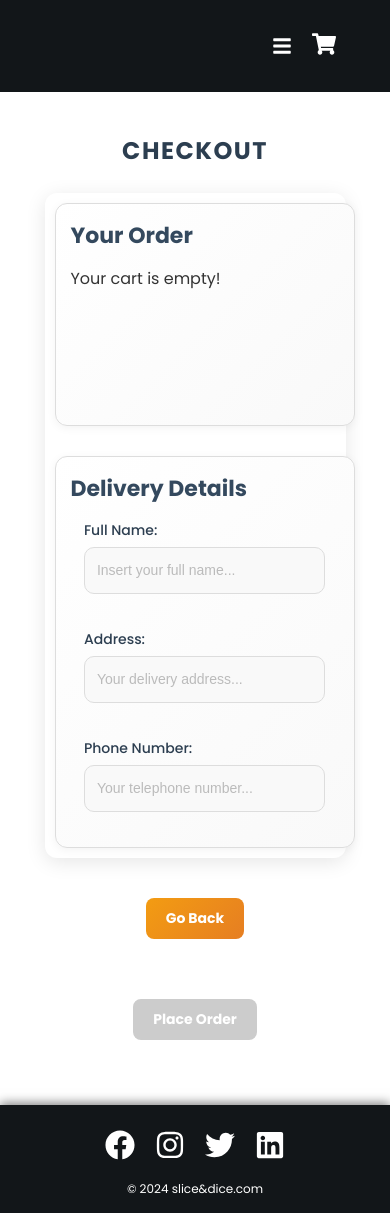
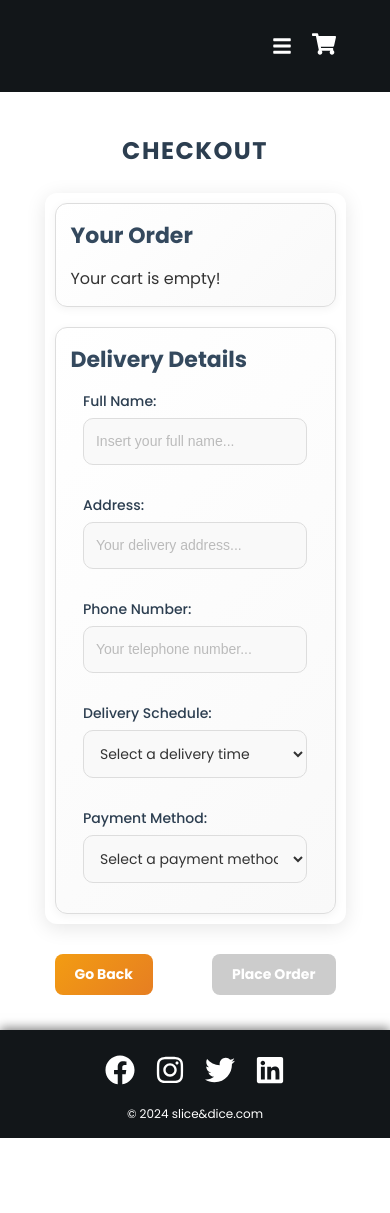
Before and after one commit to Manudd25/Pizza-Delivery-Web, a React (Vite) app: page /Pizza-Delivery-Web/checkout in a window 390 px wide. After the commit the page ends 1138 px from the top, so only its background shows below. Built offline with nearby package versions, Linux system fonts and the light colour scheme.

Commit message:
added the time and payment features

```diff
--- a/src/components/MenuList.js
+++ b/src/components/MenuList.js
@@ -23,12 +23,12 @@ export const MenuList = [
     price: 10.99,
     description: "ingredients: tomato sauce, salami, mozzarella cheese",
     extras: [
-      { name: "Cheese", price: 1.5 },
+      { name: "Extra Cheese", price: 1.5 },
       { name: "Salami", price: 2.0 },
       { name: "Mushrooms", price: 1.2 },
       { name: "Olives", price: 1.0 },
       { name: "Ham", price: 2.5 },
-      { name: "Mozzarella", price: 1.8 },
+      { name: "Rucola", price: 1.5 },
     ]
   },
   {
--- a/src/pages/Checkout.jsx
+++ b/src/pages/Checkout.jsx
@@ -12,6 +12,16 @@ function Checkout() {
   // Retrieve cart items from localStorage
   const cartItems = JSON.parse(localStorage.getItem("cartItems")) || [];
   const deliveryFee = 4.99; // Fixed delivery fee
+
+  // State to track delivery schedule and payment method
+  const [deliverySchedule, setDeliverySchedule] = useState("");
+  const [paymentMethod, setPaymentMethod] = useState("");
+
+  // State to track delivery time and payment details
+  const [deliveryTime, setDeliveryTime] = useState("");
+  const [cardNumber, setCardNumber] = useState("");
+  const [cardExpiry, setCardExpiry] = useState("");
+  const [cardCVC, setCardCVC] = useState("");
 
   // Calculate the total price including the delivery fee
   const calculateTotal = () => {
@@ -73,7 +83,7 @@ function Checkout() {
                               {typeof extra === "string"
                                 ? extra
                                 : extra.name}{" "}
-                              (+€{extra.price.toFixed(2)})
+
                             </span>
                           ))}
                         </p>
@@ -138,6 +148,108 @@ function Checkout() {
                 required
               />
             </div>
+
+            {/* Delivery Schedule */}
+            <div className="formGroup">
+              <label htmlFor="schedule">Delivery Schedule:</label>
+              <select
+                id="schedule"
+                value={deliverySchedule}
+                onChange={(e) => {
+                  setDeliverySchedule(e.target.value);
+                  if (e.target.value !== "Later") {
+                    setDeliveryTime(""); // Reset delivery time if not "Later"
+                  }
+                }}
+                required
+              >
+                <option value="">Select a delivery time</option>
+                <option value="ASAP">ASAP</option>
+                <option value="Later">Later</option>
+              </select>
+            </div>
+
+            {/* Delivery Time Field */}
+            {deliverySchedule === "Later" && (
+              <div className="formGroup">
+                <label htmlFor="deliveryTime">Select Delivery Time:</label>
+                <input
+                  type="time"
+                  id="deliveryTime"
+                  value={deliveryTime}
+                  onChange={(e) => setDeliveryTime(e.target.value)}
+                  required
+                />
+              </div>
+            )}
+
+            {/* Payment Method */}
+            <div className="formGroup">
+              <label htmlFor="payment">Payment Method:</label>
+              <select
+                id="payment"
+                value={paymentMethod}
+                onChange={(e) => {
+                  setPaymentMethod(e.target.value);
+                  // Reset card details if payment method changes
+                  if (e.target.value !== "Credit Card") {
+                    setCardNumber("");
+                    setCardExpiry("");
+                    setCardCVC("");
+                  }
+                }}
+                required
+              >
+                <option value="">Select a payment method</option>
+                <option value="Credit Card">Credit Card</option>
+                <option value="PayPal">PayPal</option>
+                <option value="Cash on Delivery">Cash on Delivery</option>
+              </select>
+            </div>
+
+            {/* PayPal Redirect Message */}
+            {paymentMethod === "PayPal" && (
+              <p className="paypalRedirectMessage">
+                You will be redirected to the PayPal website to complete your payment.
+              </p>
+            )}
+
+            {/* Credit Card Details */}
+            {paymentMethod === "Credit Card" && (
+              <>
+                <div className="formGroup">
+                  <label htmlFor="cardNumber">Card Number:</label>
+                  <input
+                    type="text"
+                    id="cardNumber"
+                    value={cardNumber}
+                    onChange={(e) => setCardNumber(e.target.value)}
+                    required
+                  />
+                </div>
+                <div className="formGroup">
+                  <label htmlFor="cardExpiry">Expiry Date:</label>
+                  <input
+                    type="text"
+                    id="cardExpiry"
+                    placeholder="MM/YY"
+                    value={cardExpiry}
+                    onChange={(e) => setCardExpiry(e.target.value)}
+                    required
+                  />
+                </div>
+                <div className="formGroup">
+                  <label htmlFor="cardCVC">CVC:</label>
+                  <input
+                    type="text"
+                    id="cardCVC"
+                    value={cardCVC}
+                    onChange={(e) => setCardCVC(e.target.value)}
+                    required
+                  />
+                </div>
+              </>
+            )}
           </form>
         </div>
       </div>
--- a/src/styles/Checkout.css
+++ b/src/styles/Checkout.css
@@ -8,7 +8,7 @@
   flex-direction: column;
   align-items: center;
   justify-content: center;
-  height: 75vh;
+  height: auto;
   width: 90vw;
   box-sizing: border-box;
 }
@@ -21,50 +21,34 @@
   font-weight: bold;
   text-transform: uppercase;
   letter-spacing: 1.5px;
-  margin-top: 8rem;
 }
 
 /* Main Content */
 .checkoutContent {
   display: flex;
-  flex-direction: row-reverse;
+  flex-direction: column;
   gap: 20px;
   justify-content: space-between;
   width: 100%;
-  max-width: 1200px;
-  flex-grow: 1;
+  max-width: 600px;
   padding: 20px;
   box-sizing: border-box;
   background: #fff;
   box-shadow: 0px 4px 20px rgba(0, 0, 0, 0.1);
   border-radius: 12px;
-  animation: fadeIn 0.6s ease-in-out;
-}
-
-@keyframes fadeIn {
-  from {
-    opacity: 0;
-    transform: translateY(10px);
-  }
-  to {
-    opacity: 1;
-    transform: translateY(0);
-  }
 }
 
 /* Order Summary Section */
-.orderSummary {
+.orderSummary, .deliveryDetails {
   border: 1px solid #ddd;
   border-radius: 12px;
   padding: 20px;
   background: linear-gradient(135deg, #ffffff, #f9f9f9);
-  flex: 1;
-  min-width: 300px;
   box-sizing: border-box;
   box-shadow: 0px 2px 10px rgba(0, 0, 0, 0.05);
 }
 
-.orderSummary h2 {
+.orderSummary h2, .deliveryDetails h2 {
   margin-bottom: 15px;
   font-size: 22px;
   color: #34495e;
@@ -139,28 +123,14 @@
 }
 
 /* Delivery Details Section */
-.deliveryDetails {
-  border: 1px solid #ddd;
-  border-radius: 12px;
-  padding: 20px;
-  flex: 1;
-  min-width: 300px;
-  background: linear-gradient(135deg, #ffffff, #f9f9f9);
-  box-sizing: border-box;
-  box-shadow: 0px 2px 10px rgba(0, 0, 0, 0.05);
-}
-
-.deliveryDetails h2 {
-  margin-bottom: 15px;
-  font-size: 22px;
-  color: #34495e;
-  font-weight: bold;
-}
-
 .deliveryForm {
   display: flex;
   flex-direction: column;
   gap: 15px;
+}
+
+.formGroup {
+  margin-bottom: 15px;
 }
 
 .formGroup label {
@@ -170,7 +140,7 @@
   font-weight: 500;
 }
 
-.formGroup input {
+.formGroup input, .formGroup select {
   padding: 12px;
   font-size: 14px;
   border: 1px solid #ddd;
@@ -180,7 +150,7 @@
   transition: border-color 0.3s ease;
 }
 
-.formGroup input:focus {
+.formGroup input:focus, .formGroup select:focus {
   border-color: #f39c12;
   outline: none;
 }
@@ -192,8 +162,11 @@
 
 /* Buttons */
 .checkoutActions {
+  display: flex;
+  justify-content: space-between;
   margin-top: 20px;
-  text-align: center;
+  width: 100%;
+  max-width: 600px;
 }
 
 .placeOrderButton,
@@ -206,7 +179,7 @@
   background: linear-gradient(135deg, #f39c12, #e67e22);
   color: white;
   border-radius: 8px;
-  margin: 5rem;
+  margin: 5px;
   cursor: pointer;
   transition: background 0.3s ease, transform 0.2s ease;
 }
@@ -223,15 +196,6 @@
   cursor: not-allowed;
 }
 
-.goBackButton {
-  margin-top: 10px;
-}
-
-.bacHomeBtn {
-  margin-top: 10px;
-}
-
-/* Thank You Page */
 /* Thank You Page */
 .thankYouPage {
   display: flex;
@@ -255,7 +219,7 @@
   font-weight: 600;
   text-transform: uppercase;
   letter-spacing: 2px;
-  text-shadow: 2px 2px 2px rgba(0, 0, 0, 0.4); /* Subtle text shadow */
+  text-shadow: 2px 2px 2px rgba(0, 0, 0, 0.4);
 }
 
 .thankYouPage h2 {
@@ -267,7 +231,7 @@
 
 .thankYouPage p {
   font-size: 16px;
-  color: #fdf2e9; /* Lighter tone for paragraph text */
+  color: #fdf2e9;
   max-width: 600px;
   line-height: 1.5;
   margin: 10px 0;
@@ -283,12 +247,12 @@
 
 .thankYouImage:hover {
   transform: scale(1.05);
-  box-shadow: 0 8px 30px rgba(0, 0, 0, 0.4); /* Enhanced hover effect */
+  box-shadow: 0 8px 30px rgba(0, 0, 0, 0.4);
 }
 
 .thankYouButton {
-  background-color: #ffffff; /* White button for contrast */
-  color: #e67e22; /* Matches the gradient */
+  background-color: #ffffff;
+  color: #e67e22;
   border: 2px solid #e67e22;
   padding: 12px 20px;
   border-radius: 8px;
@@ -302,7 +266,7 @@
 
 .thankYouButton:hover {
   background-color: #e67e22;
-  color: #ffffff; /* Invert colors on hover */
+  color: #ffffff;
   transform: scale(1.05);
 }
 
@@ -318,42 +282,33 @@
   }
 }
 
-
-/* Responsive Styles */
 /* Responsive Styles */
 @media only screen and (max-width: 768px) {
   .checkoutPage {
     padding: 25px;
-    height: 120vh;
+    height: auto;
   }
 
   .checkoutTitle {
-    font-size: 24px;  /* Reduce the title size for mobile */
-    margin-top: 1rem;  /* Reduce the margin on top for better alignment */
+    font-size: 24px;
+    margin-top: 1rem;
   }
 
   .checkoutContent {
-    flex-direction: column;
-    gap: 15px;
     padding: 10px;
   }
 
   .orderSummary,
   .deliveryDetails {
     padding: 15px;
-    width: 100%;  /* Ensure they take full width */
-  }
-
-  .orderSummary {
-    margin-bottom: 15px; /* Add margin for better spacing on mobile */
+    width: 100%;
   }
 
   .placeOrderButton,
   .goBackButton {
     padding: 10px 20px;
     font-size: 14px;
-    margin: 20px;
-    margin-bottom: 2.5rem;
+    margin: 10px;
   }
 
   .thankYouImage {
@@ -367,10 +322,17 @@
   }
 
   .orderItemDetails h3 {
-    font-size: 14px;  /* Adjust font size for better mobile readability */
+    font-size: 14px;
   }
 
   .orderItemTotal {
     font-size: 14px;
   }
 }
+
+.paypalRedirectMessage {
+  color: #e67e22; /* Change color as needed */
+  font-size: 14px;
+  margin-top: 5px; /* Space above the message */
+  margin-bottom: 15px; /* Space below the message */
+}
```
Also changed, not shown: src/pages/About.jsx (+6 -6 lines), src/styles/About.css (+38 -66 lines), src/styles/Menu.css (+70 -22 lines), 1 other file (tests, documents, lock files or other folders).
